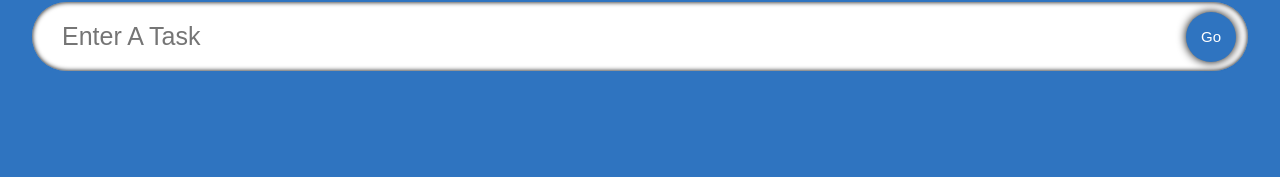
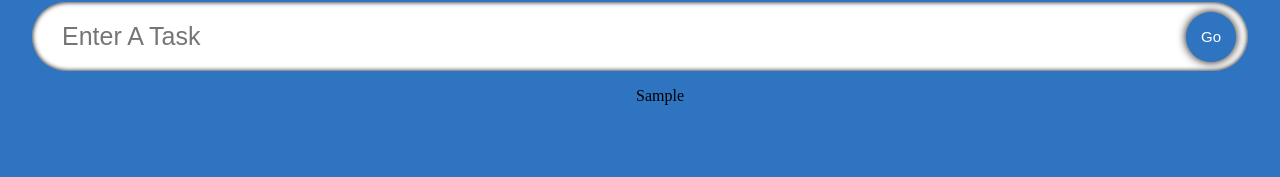
Before and after one commit to AdminForIinRange/LearningTS-REACT, a React (Vite) app: page / in a window 1280 px wide. Both pictures are taken after typing "Sample" into the empty fields and a click on the button "Go". Shown: the part 105-282 px from the top of the page. Built offline with nearby package versions, Linux system fonts and the light colour scheme; a web font is replaced by a local one.

Commit message:
Mapping todo, and testing returning it to see if everything is running as expected.

```diff
--- a/src/App.tsx
+++ b/src/App.tsx
@@ -1,24 +1,53 @@
 import React, { useState } from "react";
 import "./App.css";
-import InputFeild from "./components/InputFeild";
+import InputField from "./components/InputFeild"; // Fixed typo in component import
 import { Todo } from "./model";
+
+/**
+ * App component represents the main application.
+ * It manages the state of todos and handles todo addition.
+ */
 const App: React.FC = () => {
+  // State to store the current todo input value
   const [todo, setTodo] = useState<string>("");
+
+  // State to store the list of todos
   const [todos, setTodos] = useState<Todo[]>([]);
 
+  /**
+   * Handles the addition of a new todo item.
+   * @param e React form event
+   */
   const handleAdd = (e: React.FormEvent) => {
     e.preventDefault();
 
-    if (todo) {
+    // Check if the todo input is not empty
+    if (todo) { // On submit, it will first check if there's even a todo in the input field given to us by the onChange={setTodo}, then only will it run. This is self-evident when you have nothing in the field and you try to press go.
+      // Add the new todo to the todos list with a unique ID and mark it as not done
       setTodos([...todos, { id: Date.now(), todo, isDone: false }]);
+
+      // Clear the todo input field after adding the todo
       setTodo("");
+
+      // Log the updated todos list
+      console.log(todos);
     }
   };
+
   return (
     <div className="App">
+      {/* Application title */}
       <span className="heading">Taskify</span>
 
-      <InputFeild todo={todo} setTodo={setTodo} handleAdd={handleAdd} />
+      {/* InputField component to add new todos */}
+      <InputField todo={todo} setTodo={setTodo} handleAdd={handleAdd} />
+
+      {/* Display the list of todos */}
+      <ul>
+        {todos.map((t) => (
+          <div key={t.id}>{t.todo}</div>
+        ))}
+      </ul>
     </div>
   );
 };
--- a/src/components/InputFeild.tsx
+++ b/src/components/InputFeild.tsx
@@ -1,18 +1,21 @@
 import React from "react";
 import "./styles.css";
 
+// Interface for props passed to the InputField component
 interface Props {
-  todo: string;
-  setTodo: React.Dispatch<React.SetStateAction<string>>;
-  handleAdd: (e: React.FormEvent )=>void
+  todo: string; // Current todo input value
+  setTodo: React.Dispatch<React.SetStateAction<string>>; // Function to update todo input value
+  handleAdd: (e: React.FormEvent) => void; // Function to handle todo addition
 }
 
-const InputFeild: React.FC<Props> = ({ todo, setTodo, handleAdd}) => {
-
-
-
+/**
+ * InputField component represents the input field for adding new todos.
+ * It receives todo value, function to update todo value, and function to handle todo addition as props.
+ */
+const InputField: React.FC<Props> = ({ todo, setTodo, handleAdd }) => {
   return (
-    <form className="input" onSubmit={handleAdd}>
+    <form className="input" onSubmit={(e) => handleAdd(e)}>
+      {/* Input field for entering new todo */}
       <input
         type="text"
         placeholder="Enter A Task"
@@ -20,6 +23,7 @@ const InputFeild: React.FC<Props> = ({ todo, setTodo, handleAdd}) => {
         value={todo}
         onChange={(e) => setTodo(e.target.value)}
       />
+      {/* Submit button to add new todo */}
       <button className="input_submit" type="submit">
         Go
       </button>
@@ -27,4 +31,4 @@ const InputFeild: React.FC<Props> = ({ todo, setTodo, handleAdd}) => {
   );
 };
 
-export default InputFeild;
+export default InputField;
```
